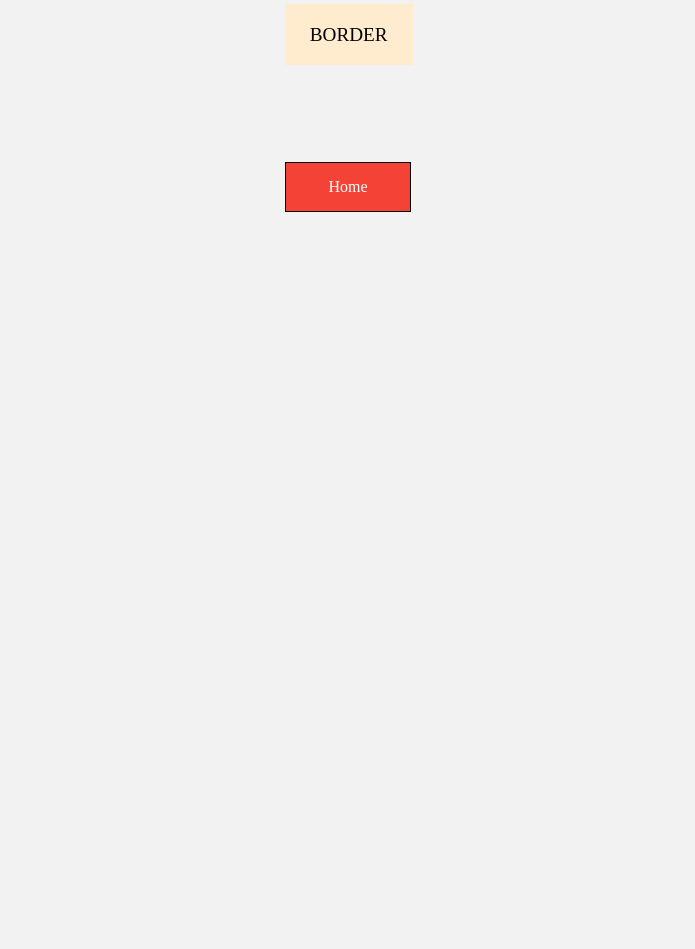
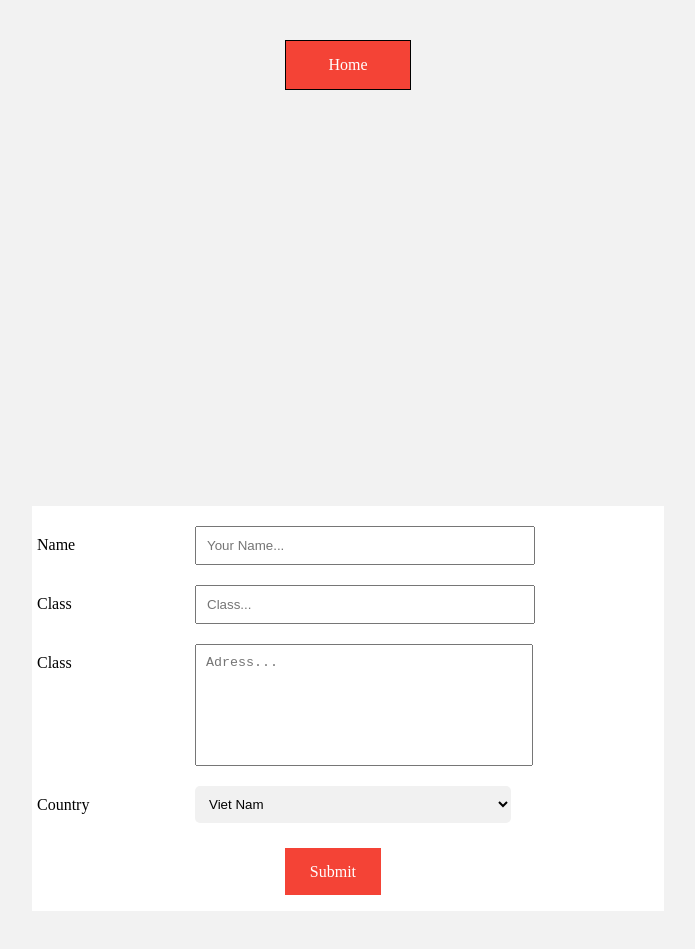
Before and after one commit to baoduyne/HTML, a plain HTML site: page index.htm in a window 1280 px wide. Shown: the part 1019-1968 px from the top of the page, without its empty margins (292-987 px from the left). Before the commit the page ends 1647 px from the top, so only its background shows below. Drawn offline with Linux system fonts and the light colour scheme.

Commit message:
update index.htm and mystyle.css

```diff
--- a/index.htm
+++ b/index.htm
@@ -15,8 +15,8 @@
 		<li class = "menu1"><a href = "https://www.instagram.com/obisidian.1/" target = "_blank" >Assign</a></li>
 		<li class = "menu1"><a href = "https://www.facebook.com/baoduy.lo.1/" target = "_blank">Facebook</a></li>
 	</ul>
-	<div id  = "id2"><p> Search</p></div>
 	<p id = "id1">My Clound </p>
+	<input type = "text" placeholder = "search" class = "search"></input>
 </div>
 <!--<ul class = "menu2">
 <li class = "menu2"><p>asdads</p></li>
@@ -60,7 +60,7 @@
 	</tr>
 
 </table>
-<p class = "bordertest"><a href = "http://google.com" target = "_blank">border </a></p>
+<!--<p class = "bordertest"><a href = "http://google.com" target = "_blank">border </a></p> -->
 
 <!--<div class = "list">
 <ul>
@@ -77,4 +77,38 @@
 	<a class = "itemdropdown">Item</a><a class = "itemdropdown">Item</a><a class = "itemdropdown">Item</a>
 </div>
 <!--<img id = "sprites1" src = "https://www.isolite.co.jp/wp-content/uploads/2017/03/small-black-dot-png-2.png" width = "1" height = "1" >-->
+
+
+<div class = "container">
+	<form>
+	<div class = "row">
+		<label for = "name" class = "col-25">Name</label>
+		<input type = "text" id = "name" placeholder = "Your Name..." class = "col-75"></input>
+	</div>
+	<div class = "row">
+		<label for = "class" class = "col-25">Class</label>
+		<input type = "text" id = "class" placeholder = "Class..." class = "col-75"></input>
+	</div>
+	<div class = "row">
+		<label for = "adress" class = "col-25">Class</label>
+		<textarea type = "text" id = "class" placeholder = "Adress..." class = "col-75"></textarea>
+	</div>
+
+	<div class = "row">
+		<label for = "selection" class = "col-25">Country</label>
+		<select type = "text" id = "select" placeholder = "country" class = "col-75">
+			<option>Viet Nam</option>
+			<option>American</option>
+			<option>Chaina</option>
+		</select>
+	</div>
+	<div class = "row">
+		<label class = "btnsubmit"><a class = "btnsubmit">Submit</a></label>
+	</div>
+</form>
+</div>
+
+
+
+
 </html>
--- a/mystyle.css
+++ b/mystyle.css
@@ -10,7 +10,8 @@ body {background-color:#f2f2f2}
 	#id1 {
 		font-size:120%;
 		color:crimson;
-		margin-left:200px;
+		margin-left:100px;
+		text-align: center;
 		float :left;
 		font-weight: bold;
 		font-style: italic;
@@ -229,11 +230,12 @@ body {background-color:#f2f2f2}
 
 	div.menu{
 		width:100%;
-		height: auto;
+		height: 75px;
 		position: fixed;
 		top:0;
 		left:0;
 		z-index: 1;
+
 	}
 
 	div.list {
@@ -276,7 +278,7 @@ body {background-color:#f2f2f2}
 		height: auto;
 		position: relative;
 		overflow: auto;
-		margin-top:100px;
+		margin-top:50px;
 		margin-bottom: 400px;
 		margin-left: auto;
 		margin-right: auto;
@@ -311,3 +313,112 @@ body {background-color:#f2f2f2}
 		background :url(https://i.pinimg.com/564x/da/0a/58/da0a587bb67366b86484113c7d7f3fc6.jpg) 0 0 ;
 	}
 /*????*/
+
+.search{
+	width: 40px;
+	border : 1px solid black;
+	border-radius: 10px;
+	padding: 15px 20px 15px 45px;
+	margin-left: 150px;
+	float : left;
+	outline :none;
+	border: 1px dotted #f44336;
+	transition: width 0.4s ease-in-out;
+
+	background-image: url(https://www.svgrepo.com/show/157848/search.svg);
+	background-position: 10px 10px;
+	background-repeat: no-repeat;
+	background-size: 25px 25px;
+}
+
+.search:focus{
+	border: 1px solid red ;
+	width:150px;
+}
+
+
+
+/*Responsive*/
+
+.container{
+	width:50%;
+	height:auto;
+	background-color: white;
+	margin-left: auto;
+	margin-right: auto;
+	margin-bottom:500px;
+}
+
+
+.col-25 {
+	width: 25%;
+	float:left;
+	margin-top:30px;
+	margin-left: 5px;
+}
+
+
+.col-75{
+	width:50%;
+	float:left;
+	margin-top:20px;
+	padding:10px 10px;
+	outline: none;
+
+}
+
+textarea.col-75 {
+	width:50%;
+	height: 100px;
+	float:left;
+	margin-top:20px;
+	padding:10px;
+	outline: none;
+	resize: none;
+}
+
+select.col-75{
+	background-color:#f1f1f1;
+	border: none;
+	border-radius: 5px;
+	outline: none;
+
+}
+
+select.col-75 option{
+	border:none;
+	outline: none;
+}
+
+label.btnsubmit{
+	width:25%;
+	height:auto;
+	margin-top:40px;
+	margin-bottom: 30px;
+	position: relative;
+	left:30%;
+	float:left
+}
+label.btnsubmit a{
+	text-align: center;
+	color:white;
+	padding:15px 25px;
+	background-color: #f44336;
+	width: 70px;
+	height: auto;
+	margin-left: 40%;
+}
+
+label.btnsubmit a:hover{
+	background-color: red;
+}
+
+
+.row::after {
+	content: "";
+	display: table;
+	clear: both;
+}
+
+
+/*Responsive*/
```
